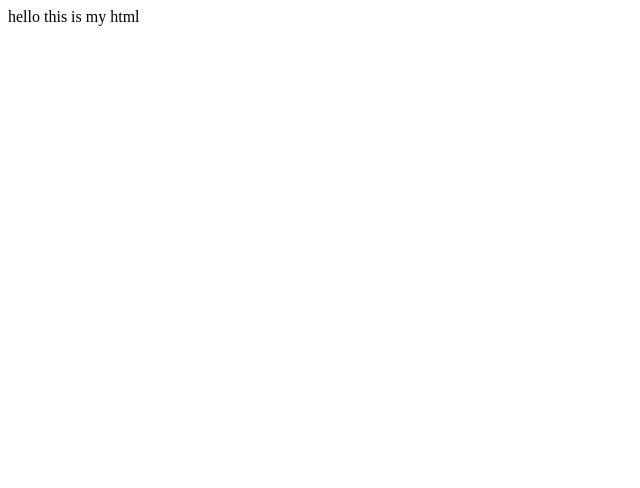
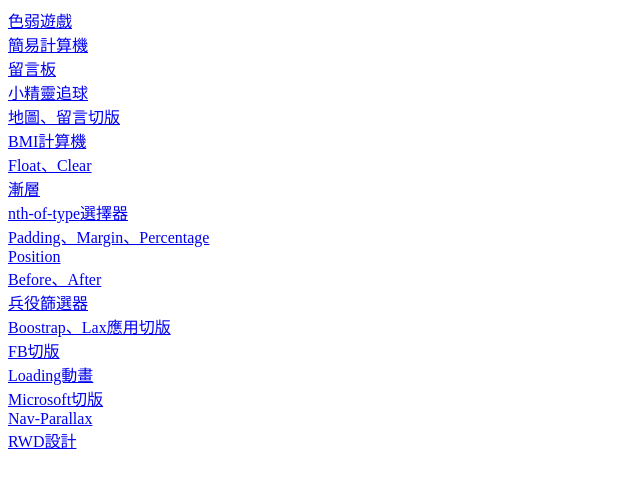
Before and after one commit to Lee-Margo/Lee-Margo.github.io, a plain HTML site: page index.html in a window 1280 px wide. Shown: the whole page, without its empty margins (0-640 px from the left). Drawn offline with Linux system fonts and the light colour scheme.

Commit message:
增加目前所有連結 19個

```diff
--- a/index.html
+++ b/index.html
@@ -1 +1,38 @@
-hello this is my html
+<!DOCTYPE html>
+<html lang="en">
+<head>
+    <meta charset="UTF-8">
+    <meta name="viewport" content="width=device-width, initial-scale=1.0">
+    <title>Document</title>
+    <style>
+        .container{
+            display:flex;
+            flex-direction: column;
+        }
+    </style>
+</head>
+<body>
+    <div class="container">
+        <a href="https://lee-margo.github.io/Color-Blindness-Test/">色弱遊戲</a>
+        <a href="https://lee-margo.github.io/Calculator/">簡易計算機</a>
+        <a href="https://lee-margo.github.io/threads/">留言板</a>
+        <a href="https://lee-margo.github.io/little-elf-animation/">小精靈追球</a>
+        <a href="https://lee-margo.github.io/map-list-layout/">地圖、留言切版</a>
+        <a href="https://lee-margo.github.io/BMI-calculator/">BMI計算機</a>
+        <a href="https://lee-margo.github.io/float-clear-practice/">Float、Clear</a>
+        <a href="https://lee-margo.github.io/gradient-practice/">漸層</a>
+        <a href="https://lee-margo.github.io/nth-of-type/">nth-of-type選擇器</a>
+        <a href="https://lee-margo.github.io/padding-margin-percentage/">Padding、Margin、Percentage</a>
+        <a href="https://lee-margo.github.io/position/">Position</a>
+        <a href="https://lee-margo.github.io/before-after/">Before、After</a>
+        <a href="https://lee-margo.github.io/if-else-military-inspection/">兵役篩選器</a>
+        <a href="https://lee-margo.github.io/bootstrap-lax-application/">Boostrap、Lax應用切版</a>
+        <a href="
+        https://lee-margo.github.io/fb-layout/ ">FB切版</a>
+        <a href="https://lee-margo.github.io/loading-animation/">Loading動畫</a>
+        <a href="https://lee-margo.github.io/microsoft-layout/">Microsoft切版</a>
+        <a href="https://lee-margo.github.io/nav-parallax/">Nav-Parallax</a>
+        <a href="https://lee-margo.github.io/RWD-project/">RWD設計</a>
+    </div>
+</body>
+</html>
```
